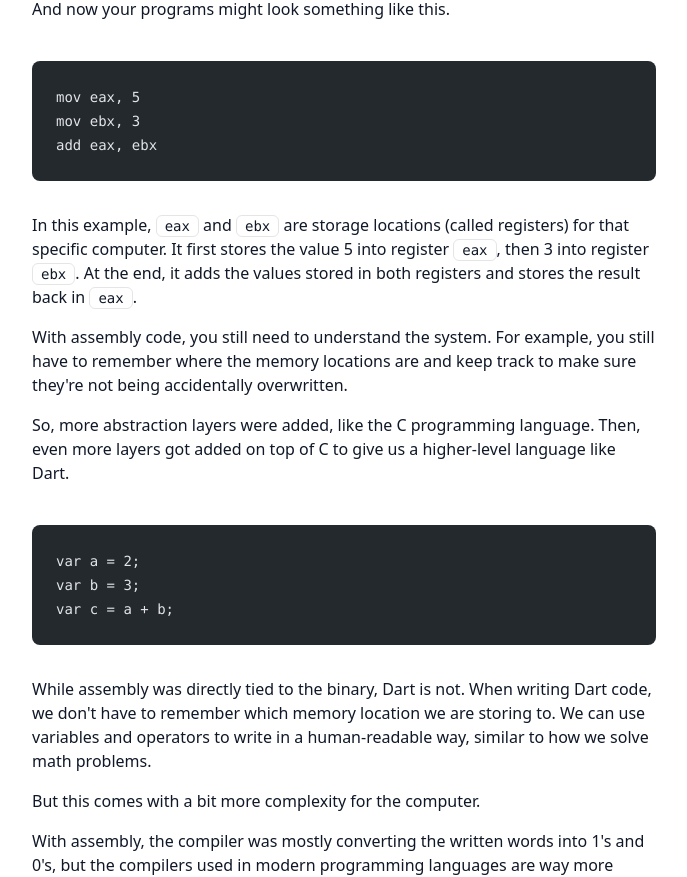
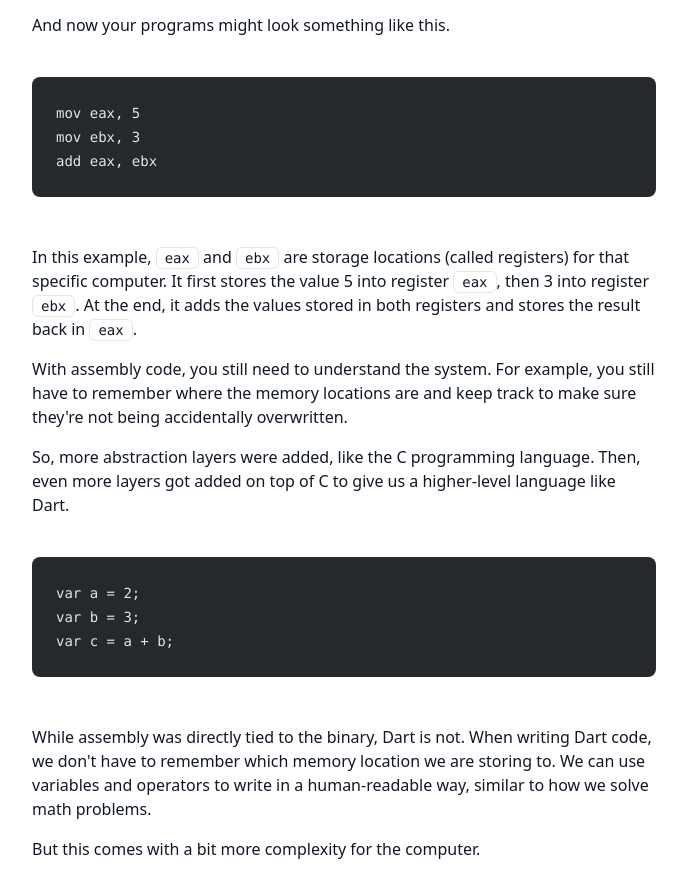
Before and after one commit to tadaspetra/website, an Astro site: page /how-computers-work in a window 1280 px wide. Shown: the part 8162-9039 px from the top of the page, without its empty margins (296-983 px from the left). Built offline with nearby package versions, Linux system fonts and the light colour scheme; Astro itself is replaced by a stand-in of ours; code samples lack their colours.

Commit message:
Add more padding after code blocks

```diff
--- a/src/styles/global.css
+++ b/src/styles/global.css
@@ -298,7 +298,7 @@
   pre {
     padding: 1.5em;
     border-radius: 8px;
-    margin: 1.5em 0 2em 0;
+    margin: 1.5em 0 3em 0;
     overflow: auto;
     word-wrap: normal;
     white-space: pre;
```
